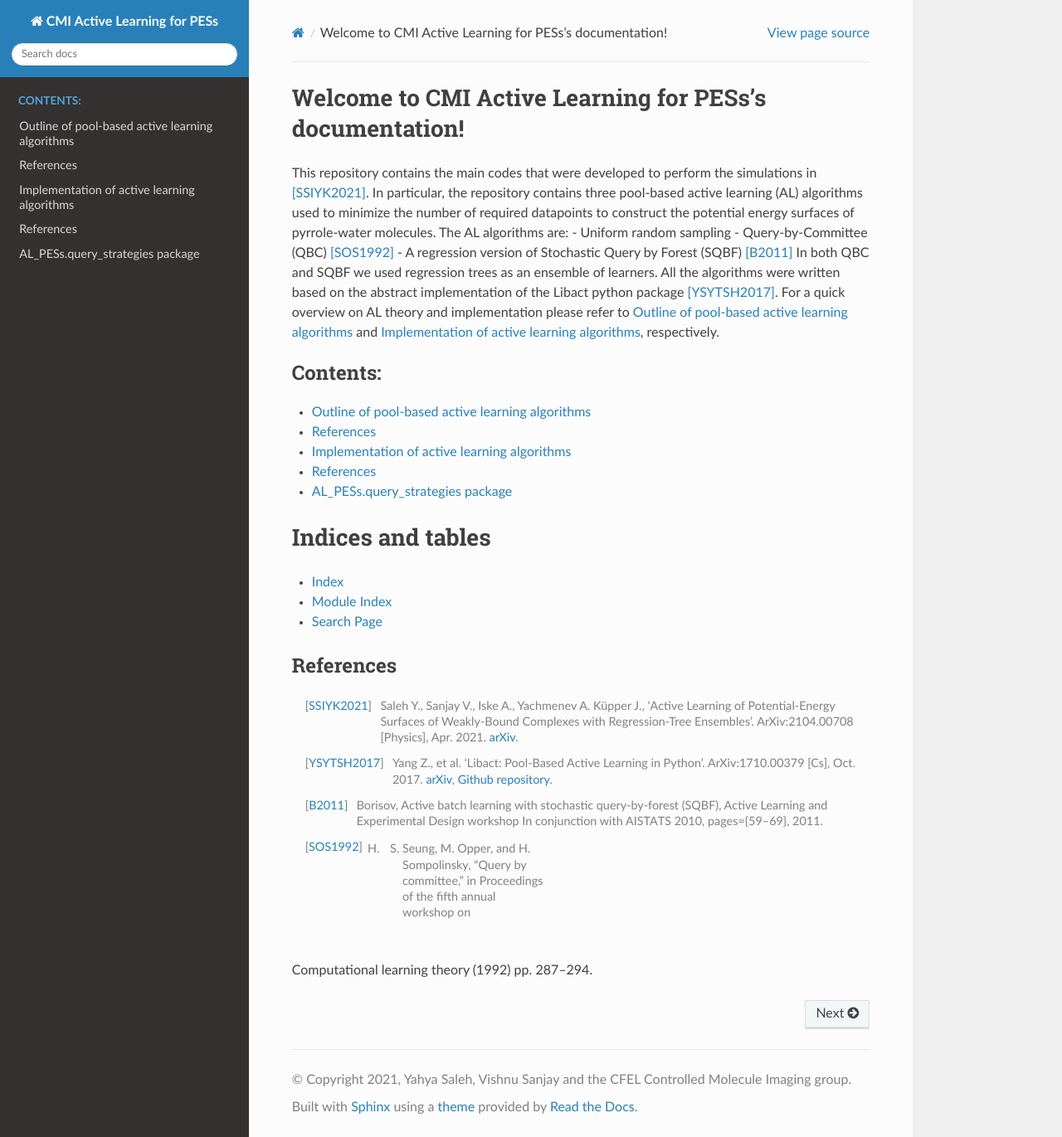
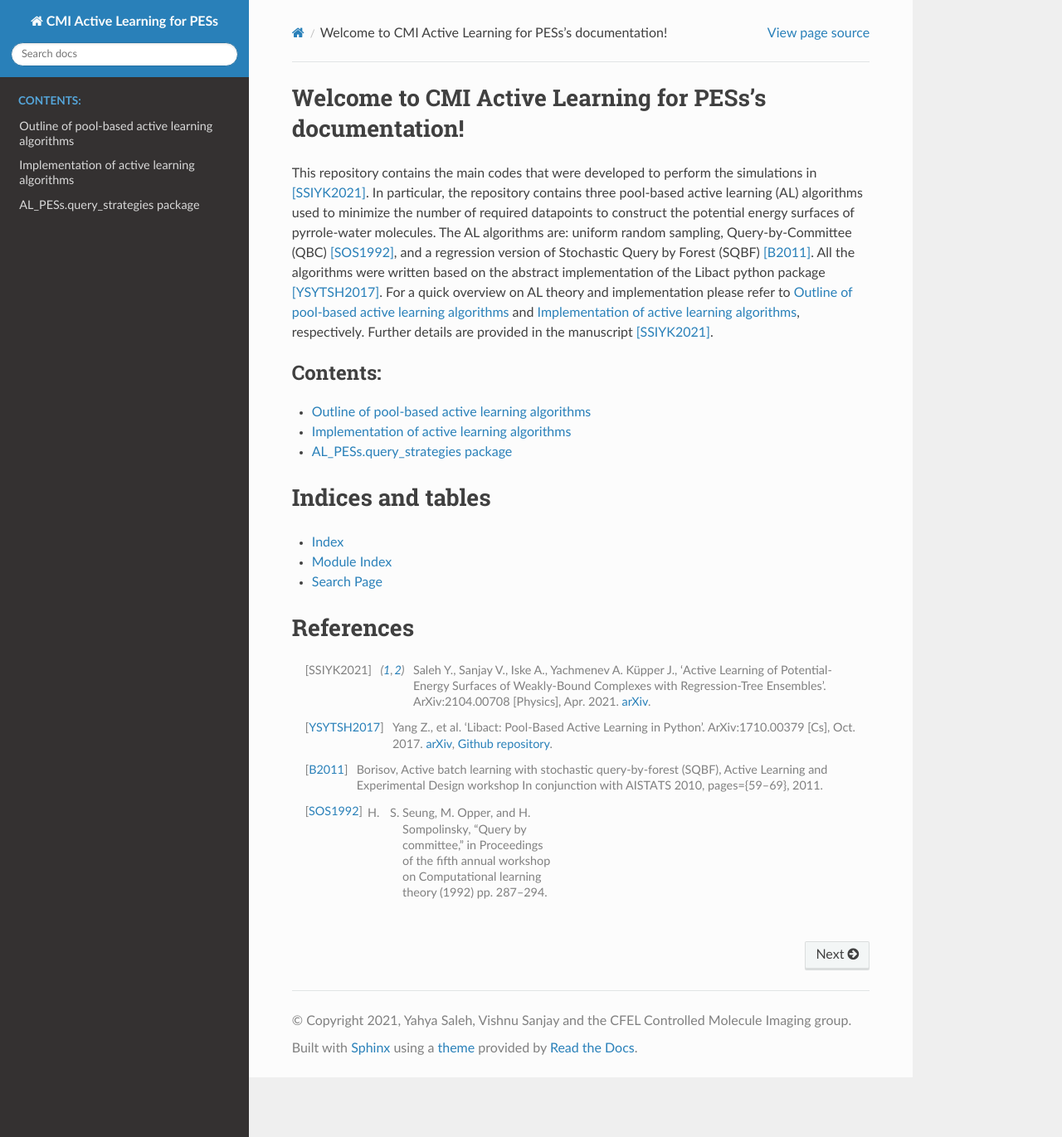
Before and after one commit to CFEL-CMI/Active-Learning-of-PES, a Sphinx documentation site: the page built from docs/source/index.rst, in a window 1280 px wide and 1371 px high. Shown: the whole window at 83% size. Built offline with Sphinx 7.4.7 and the Read the Docs theme 2.0.0, drawn with Linux system fonts in a browser that asks for light colours.

Commit message:
improved documentation

```diff
--- a/docs/source/Implementation/imp_details.rst
+++ b/docs/source/Implementation/imp_details.rst
@@ -32,7 +32,6 @@ the dataset is updated accordingly::
     dataset.update(ids, Labeler[ids])
 
 
-**********
 References
-**********
+==========
 .. [YSYTSH2017] Yang Z., et al. ‘Libact: Pool-Based Active Learning in Python’. ArXiv:1710.00379 [Cs], Oct. 2017. `arXiv <http://arxiv.org/abs/1710.00379>`_, `Github repository <https://github.com/ntucllab/libact>`_.
--- a/docs/source/index.rst
+++ b/docs/source/index.rst
@@ -3,13 +3,10 @@ Welcome to CMI Active Learning for PESs's documentation!
 
 This repository contains the main codes that were developed to perform the simulations in [SSIYK2021]_. In particular, the
 repository contains three pool-based active learning (AL) algorithms used to minimize the number of required datapoints to construct
-the potential energy surfaces of pyrrole-water molecules. The AL algorithms are:
-- Uniform random sampling
-- Query-by-Committee (QBC) [SOS1992]_
-- A regression version of Stochastic Query by Forest (SQBF) [B2011]_
-In both QBC and SQBF we used regression trees as an ensemble of learners. All the algorithms were written based on the
+the potential energy surfaces of pyrrole-water molecules. The AL algorithms are: uniform random sampling, Query-by-Committee (QBC) [SOS1992]_,
+and a regression version of Stochastic Query by Forest (SQBF) [B2011]_. All the algorithms were written based on the
 abstract implementation of the Libact python package [YSYTSH2017]_. For a quick overview on AL theory and implementation please refer to :ref:`AL-theory`
-and :ref:`implementation-details`, respectively.
+and :ref:`implementation-details`, respectively. Further details are provided in the manuscript [SSIYK2021]_.
 
 .. toctree::
    :maxdepth: 1
@@ -26,12 +23,9 @@ Indices and tables
 * :ref:`modindex`
 * :ref:`search`
 
-
-**********
 References
-**********
+==========
 .. [SSIYK2021] Saleh Y., Sanjay V., Iske A., Yachmenev A. Küpper J., ‘Active Learning of Potential-Energy Surfaces of Weakly-Bound Complexes with Regression-Tree Ensembles’. ArXiv:2104.00708 [Physics], Apr. 2021. `arXiv <http://arxiv.org/abs/2104.00708>`_.
 .. [YSYTSH2017] Yang Z., et al. ‘Libact: Pool-Based Active Learning in Python’. ArXiv:1710.00379 [Cs], Oct. 2017. `arXiv <http://arxiv.org/abs/1710.00379>`_, `Github repository <https://github.com/ntucllab/libact>`_.
 .. [B2011] Borisov, Active batch learning with stochastic query-by-forest (SQBF), Active Learning and Experimental Design workshop In conjunction with AISTATS 2010, pages={59--69}, 2011.
-.. [SOS1992] H. S. Seung, M. Opper, and H. Sompolinsky, “Query by committee,” in Proceedings of the fifth annual workshop on
-Computational learning theory (1992) pp. 287–294.
+.. [SOS1992] H. S. Seung, M. Opper, and H. Sompolinsky, “Query by committee,” in Proceedings of the fifth annual workshop on Computational learning theory (1992) pp. 287–294.
```
Also changed, not shown: docs/source/AL_TH/TH.rst (+3 -4 lines).
